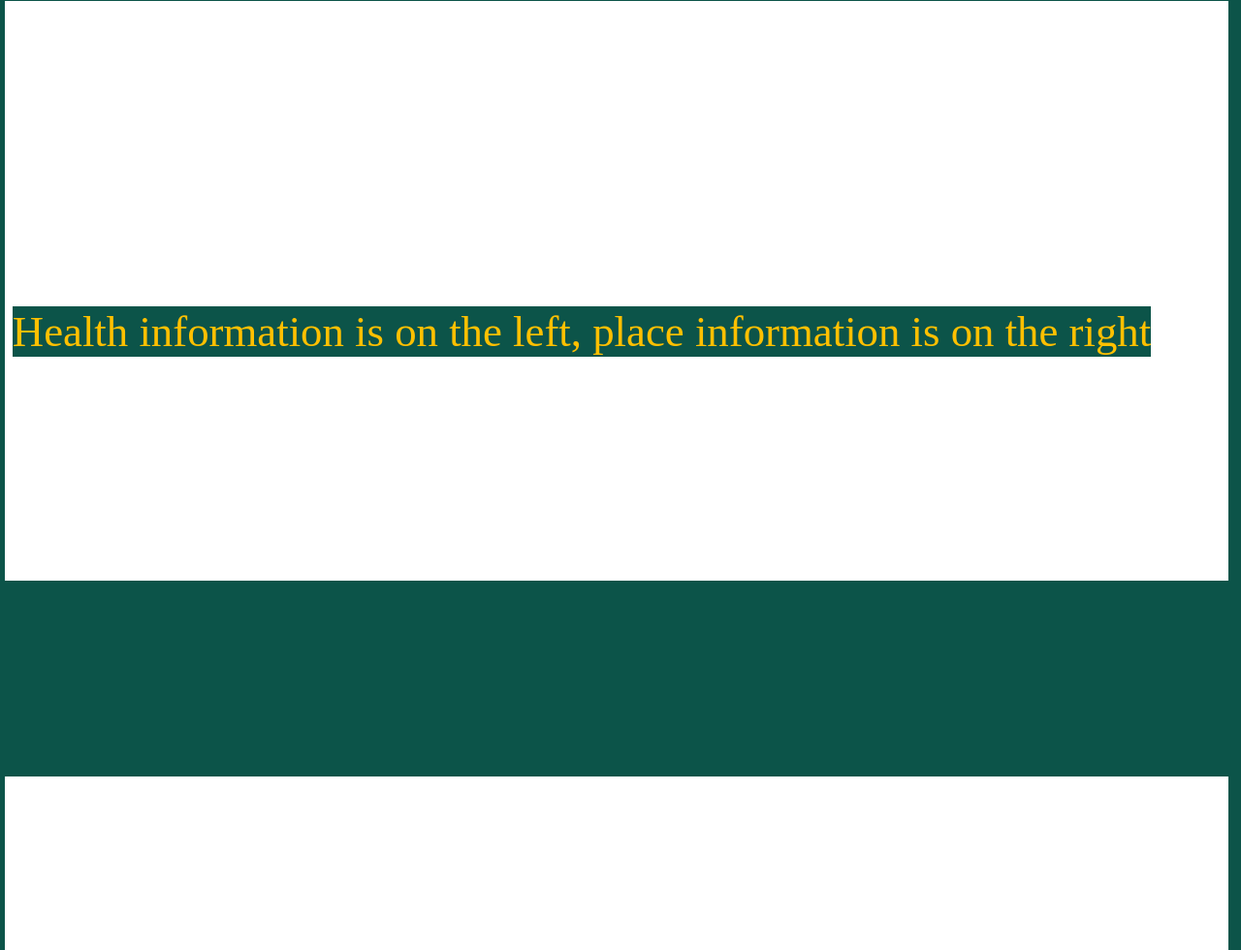
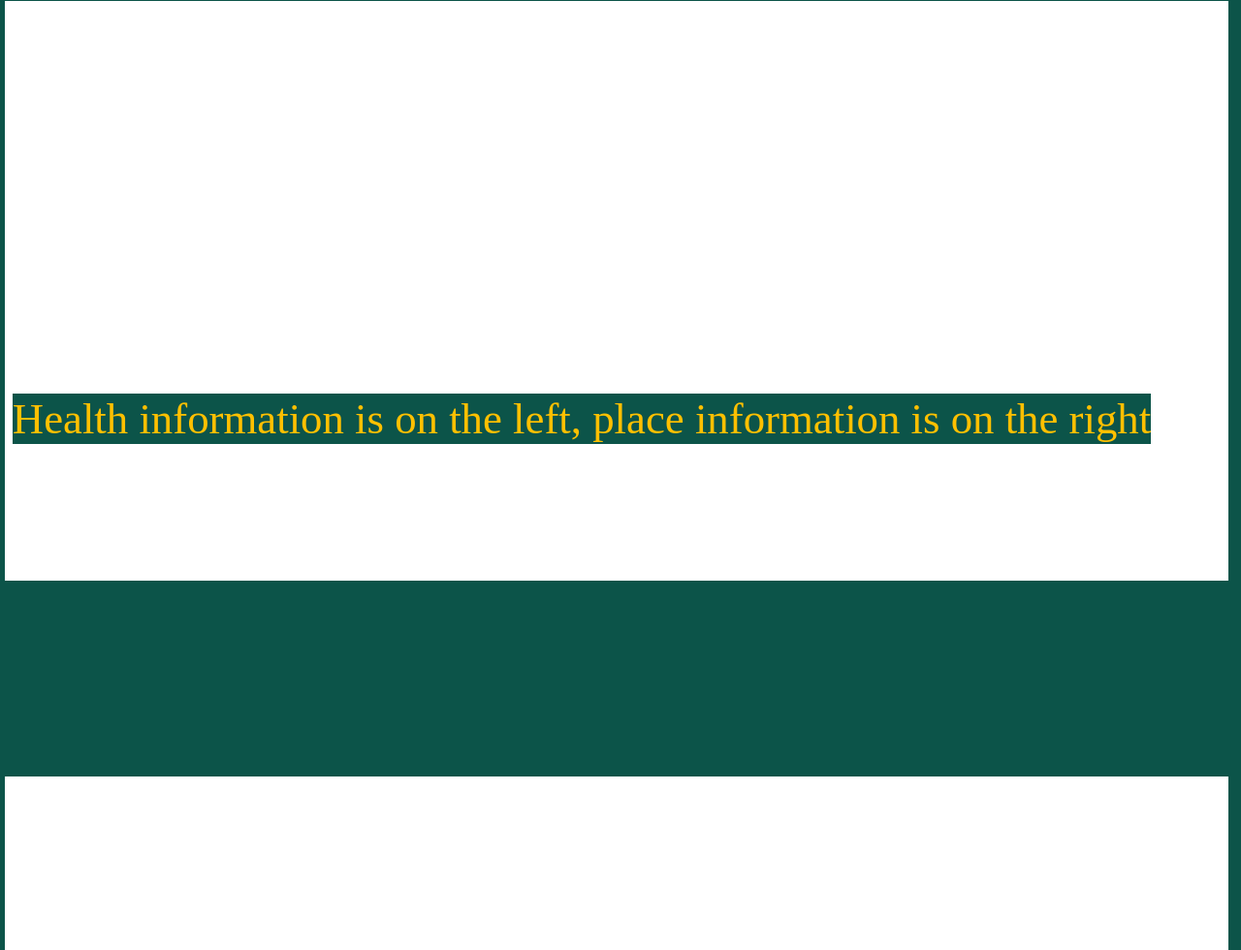
Before and after one commit to jss37/ToolTipNonAnimated, a plain HTML site: page index.html in a window 1280 px wide. Shown: the part 940-1920 px from the top of the page at 97% size. Drawn offline with Linux system fonts and the light colour scheme.

Commit message:
Update index.html

```diff
--- a/index.html
+++ b/index.html
@@ -149,7 +149,7 @@ a:visited {
 <div class="section">
   <div class="image-container">
     <div class="image" style="background-image: url('./Slide4.SVG')" img alt="Use group views, Health Metric Information, Advanced Displays, Place Information. Filters and Layers, Share your map"></div>
-     <div class="text" style="color: #ffc000;z-index:0;left:1vw;top:35vw;">Health information is on the left, place information is on the right</div>
+     <div class="text" style="color: #ffc000;z-index:0;left:1vw;top40vw;">Health information is on the left, place information is on the right</div>
   </div>
 </div>
 <div class="section">
```
